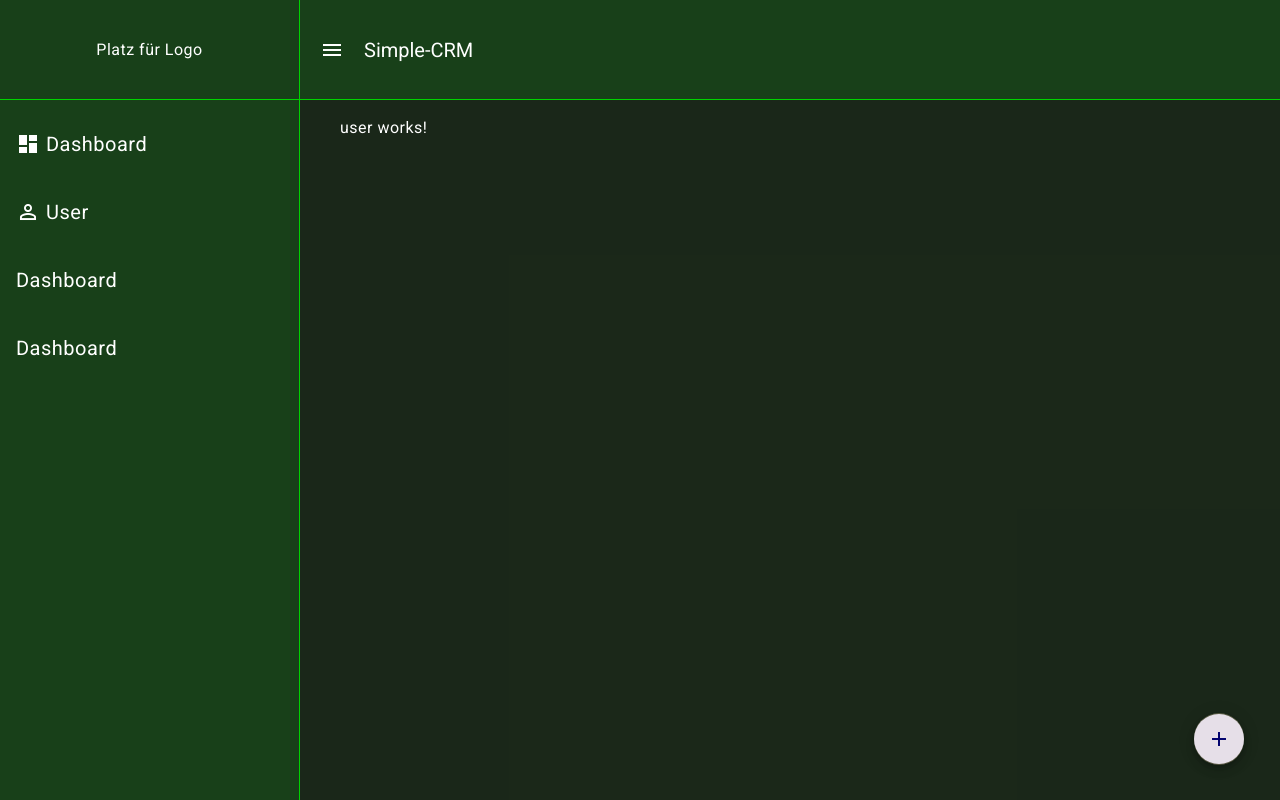
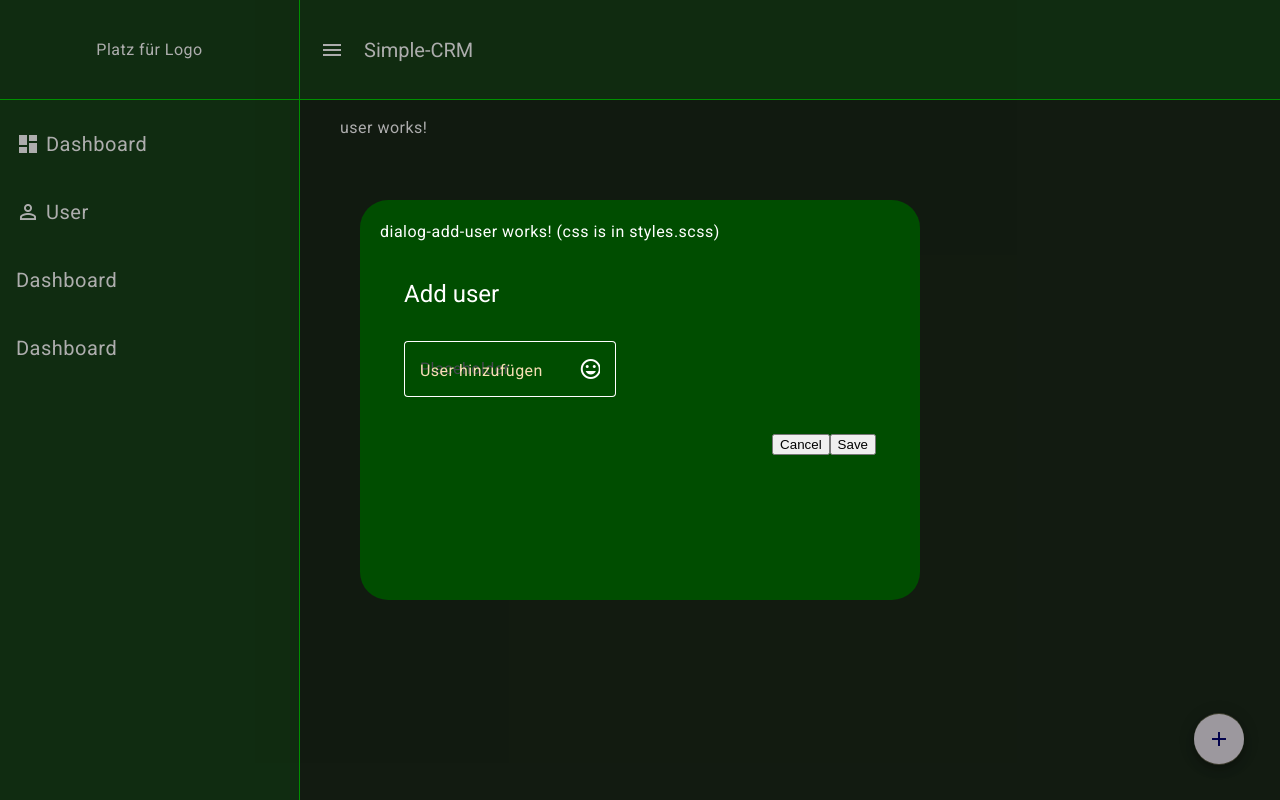
Before and after one commit to Ufuk95/simple-com, an Angular app: page /user in a window 1280 px wide. Both pictures are taken after a click on the button "add". Built offline with nearby package versions, Linux system fonts and the light colour scheme.

Commit message:
fast save

```diff
--- a/src/app/app.component.scss
+++ b/src/app/app.component.scss
@@ -76,7 +76,7 @@ ul {
         color: white;
 
         &:hover {
-            background-color: rgba(22, 139, 1, 0.1);
+            background-color: rgba(0, 51, 34, 0.5);
             border-radius: 20px;
         }
 
--- /dev/null
+++ b/src/app/dialog-add-user/dialog-add-user.component.html
@@ -0,0 +1,17 @@
+<div>
+    <p>dialog-add-user works! (css is in styles.scss)</p>
+
+
+    <h2 mat-dialog-title>Add user</h2>
+    <mat-dialog-content>
+        <mat-form-field appearance="outline">
+            <mat-label>User hinzufügen</mat-label>
+            <input matInput placeholder="Placeholder">
+            <mat-icon>mood</mat-icon>
+        </mat-form-field>
+    </mat-dialog-content>
+    <mat-dialog-actions>
+        <button mat-button (click)="onNoClick()">Cancel</button>
+        <button mat-button [mat-dialog-close]="save()" cdkFocusInitial>Save</button>
+    </mat-dialog-actions>
+</div>
--- /dev/null
+++ b/src/app/dialog-add-user/dialog-add-user.component.scss
@@ -0,0 +1,26 @@
+div {
+    h2 {
+        color: white;
+    }
+
+    mat-dialog-content,
+    mat-dialog-actions {
+        color: white;
+    }
+}
+
+::ng-deep {
+    .mat-form-field-appearance-outline .mat-form-field-outline {
+        color: white;
+    }
+
+    mat-form-field {
+
+        .mat-hint,
+        input,
+        ::placeholder,
+        .mat-form-field-label {
+            color: white;
+        }
+    }
+}
--- /dev/null
+++ b/src/app/dialog-add-user/dialog-add-user.component.ts
@@ -0,0 +1,33 @@
+import { CommonModule } from '@angular/common';
+import { Component } from '@angular/core';
+import { MatDialogModule } from '@angular/material/dialog';
+import { MatFormFieldModule } from '@angular/material/form-field';
+import { MatInputModule } from '@angular/material/input';
+import { MatIconModule } from '@angular/material/icon';
+
+
+
+@Component({
+  selector: 'app-dialog-add-user',
+  standalone: true,
+  imports: [
+    MatDialogModule,
+    MatFormFieldModule,
+    CommonModule,
+    MatInputModule,
+    MatIconModule
+  ],
+  templateUrl: './dialog-add-user.component.html',
+  styleUrl: './dialog-add-user.component.scss'
+})
+export class DialogAddUserComponent {
+
+
+  onNoClick() {
+
+  }
+
+  save() {
+
+  }
+}
--- a/src/app/user/user.component.html
+++ b/src/app/user/user.component.html
@@ -1,6 +1,6 @@
 <p>user works!</p>
 
 
-<button mat-fab class="btn-position" matTooltip="Add user" matTooltipPosition="above">
+<button (click)="openDialog()" mat-fab class="btn-position" matTooltip="Add user" matTooltipPosition="above">
     <mat-icon class="add-btn">add</mat-icon>
 </button>
--- a/src/app/user/user.component.ts
+++ b/src/app/user/user.component.ts
@@ -1,8 +1,11 @@
 import { CommonModule } from '@angular/common';
-import { Component } from '@angular/core';
+import { Component, OnInit } from '@angular/core';
 import { MatButtonModule } from '@angular/material/button';
 import { MatIconModule } from '@angular/material/icon';
 import { MatTooltipModule } from '@angular/material/tooltip';
+import { MatDialog, MatDialogModule } from '@angular/material/dialog';
+import { DialogAddUserComponent } from '../dialog-add-user/dialog-add-user.component';
+
 
 
 @Component({
@@ -13,10 +16,29 @@ import { MatTooltipModule } from '@angular/material/tooltip';
     MatButtonModule,
     MatIconModule,
     MatTooltipModule,
+    MatDialogModule,
   ],
   templateUrl: './user.component.html',
   styleUrls: ['./user.component.scss']
 })
-export class UserComponent {
+export class UserComponent implements OnInit {
 
+  constructor(public dialog: MatDialog) {
+
+  }
+
+
+  ngOnInit(): void {
+
+  }
+
+
+
+  openDialog() {
+    const dialogRef = this.dialog.open(DialogAddUserComponent);
+
+    dialogRef.afterClosed().subscribe(result => {
+      console.log('The dialog was closed');
+    });
+  }
 }
--- a/src/styles.scss
+++ b/src/styles.scss
@@ -11,3 +11,59 @@ body {
     margin: 0;
     font-family: Roboto, "Helvetica Neue", sans-serif;
 }
+
+.mat-mdc-dialog-surface {
+    width: 50vw !important;
+    height: 50vh !important;
+    background-color: #004d00 !important;
+    padding: 20px !important;
+}
+
+.mat-mdc-form-field-infix{
+    display: flex;
+}
+
+/* user dialog component */
+.mat-mdc-dialog-container .mat-mdc-dialog-title+.mat-mdc-dialog-content {
+    padding-top: 6px !important;
+}
+
+
+/* color of input text*/
+.mat-mdc-form-field:not(.mat-form-field-disabled) .mat-mdc-floating-label.mdc-floating-label {
+    color: wheat;
+}
+
+
+
+
+
+/* Change the border color */
+ .mdc-notched-outline__leading,
+ .mdc-notched-outline__notch,
+ .mdc-notched-outline__trailing {
+  border-color: var(--border-color) !important;
+}
+
+/* Change the border focused color */
+.mdc-text-field--outlined:not(.mdc-text-field--disabled).mdc-text-field--focused
+  .mdc-notched-outline__leading,
+.mdc-text-field--outlined:not(.mdc-text-field--disabled).mdc-text-field--focused
+  .mdc-notched-outline__notch,
+.mdc-text-field--outlined:not(.mdc-text-field--disabled).mdc-text-field--focused
+  .mdc-notched-outline__trailing {
+  border-color: rgb(0, 172, 246) !important;
+}
+
+/* Change the border hover color */
+.mdc-text-field--outlined:not(.mdc-text-field--disabled):not(.mdc-text-field--focused):hover
+  .mdc-notched-outline
+  .mdc-notched-outline__leading,
+.mdc-text-field--outlined:not(.mdc-text-field--disabled):not(.mdc-text-field--focused):hover
+  .mdc-notched-outline
+  .mdc-notched-outline__notch,
+.mdc-text-field--outlined:not(.mdc-text-field--disabled):not(.mdc-text-field--focused):hover
+  .mdc-notched-outline
+  .mdc-notched-outline__trailing {
+  border-color: rgb(160, 83, 0) !important;
+}
```
Also changed, not shown: src/app/user/user.component.scss (line endings or trailing spaces), 1 other file (tests, documents, lock files or other folders).
